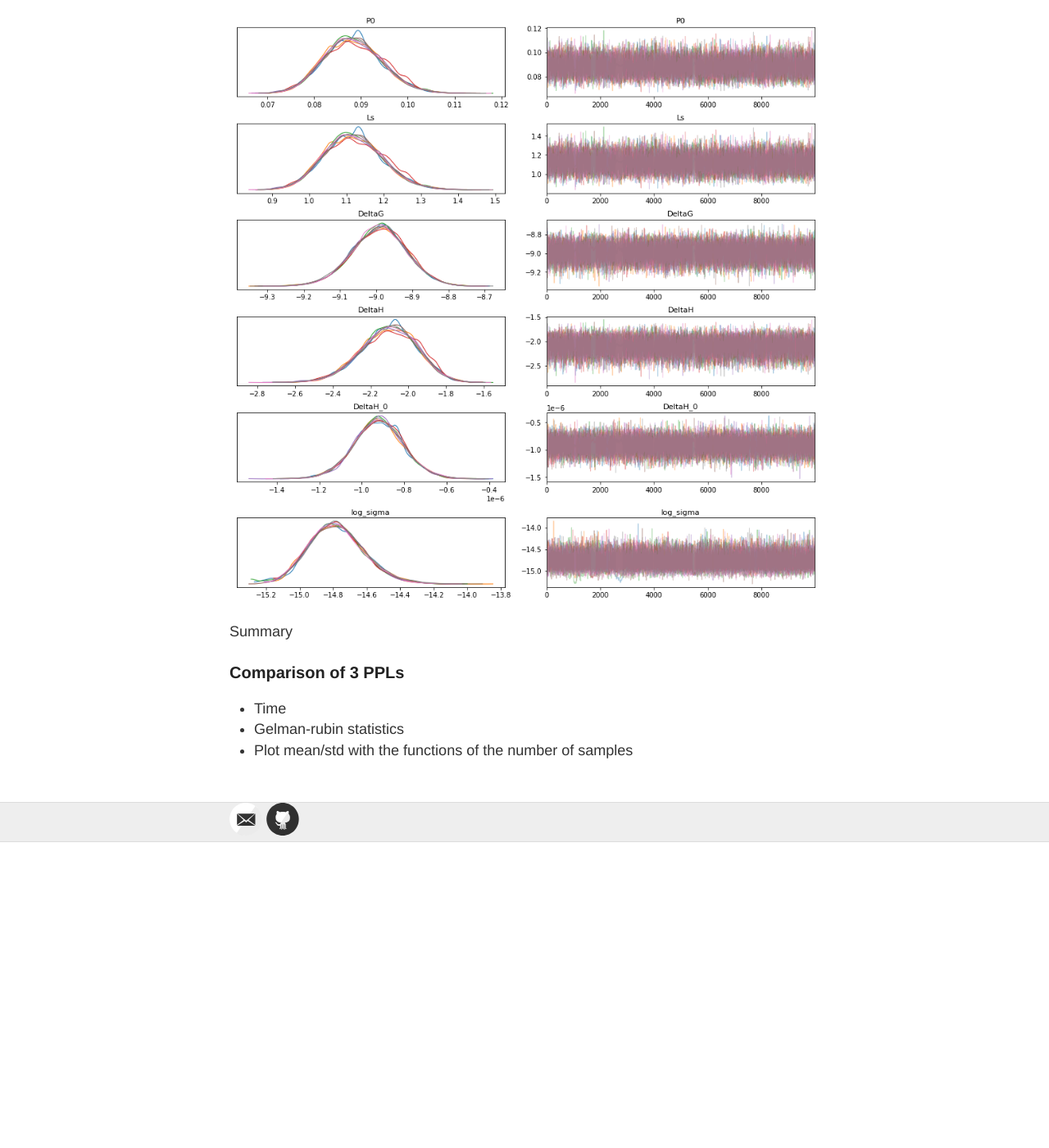
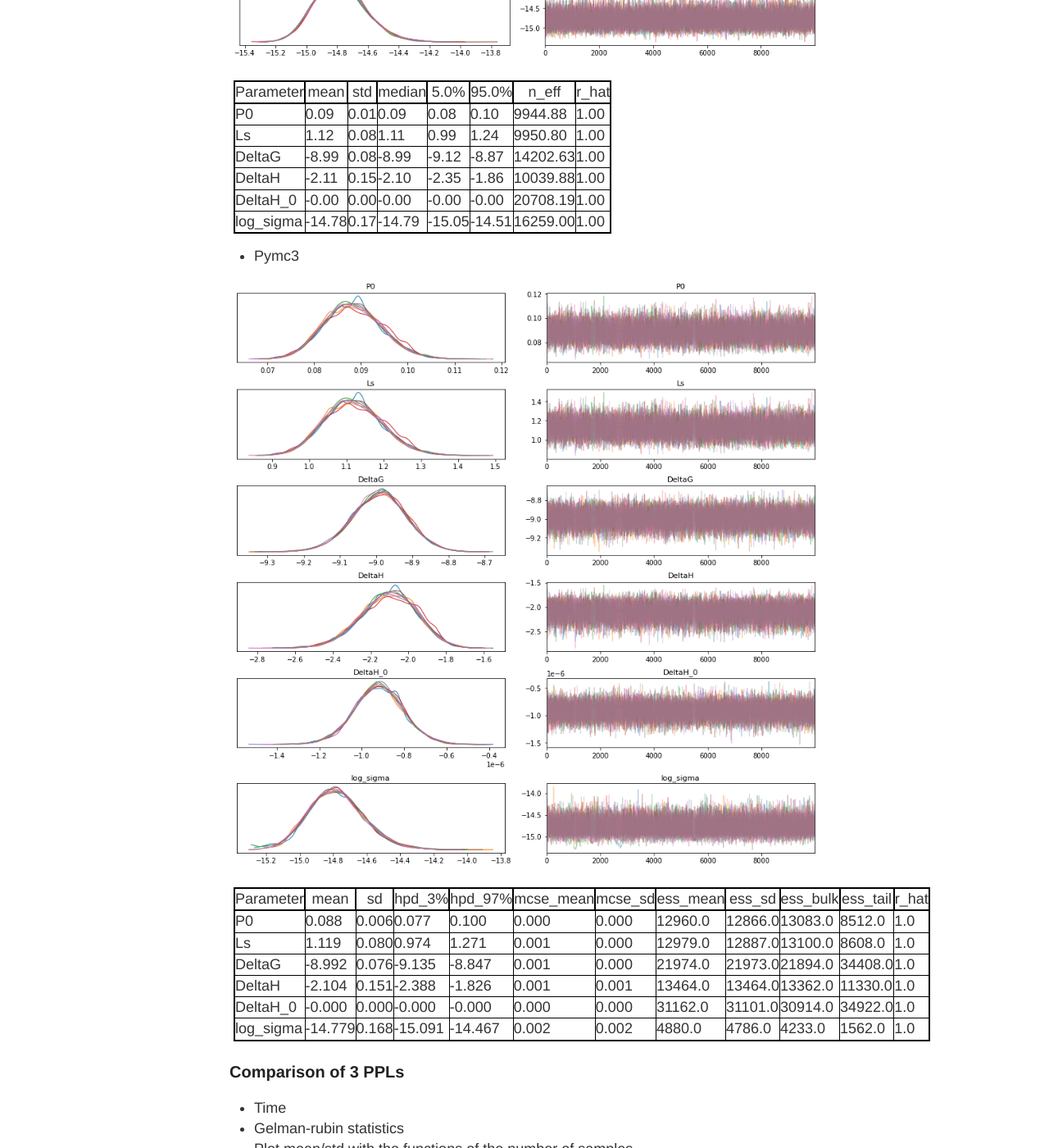
Before and after one commit to vanngocthuyla/Data_Analysis, a Jekyll site: the page built from pages/bayesian/PPLs_ITC.md, in a window 1280 px wide and 1400 px high, scrolled down 2380 px. Shown: the whole window at 82% size. Built offline with Jekyll 4.4.1, drawn with Linux system fonts in a browser that asks for light colours; our own code applies the rules of GitHub Pages for plain Markdown files; before the commit the page ends 3407 px from its top, so only the background shows below that; some of the changed text lies outside the part shown.

Commit message:
Update PPLs_ITC.md

```diff
--- a/pages/bayesian/PPLs_ITC.md
+++ b/pages/bayesian/PPLs_ITC.md
@@ -24,17 +24,40 @@ Pymc3 v3.8, Theano v1.0.5, Pandas v0.25, Arviz v0.4.1
 
 <img src='https://vanngocthuyla.github.io/Data_Analysis/images/bayesian/Numpyro_Plot.png' width="800">
 
-Summary
+|Parameter|mean|std|median|5.0%|95.0%|n_eff|r_hat|
+|---------|----|---|------|----|-----|-----|-----|
+|DeltaG|-8.99|0.08|-8.99|-9.12|-8.87|7859.73|1.00|
+|DeltaH|-2.10|0.15|-2.10|-2.34|-1.86|5488.17|1.00|
+|DeltaH_0|-0.00|0.00|-0.00|-0.00|-0.00|11006.09|1.00|
+|Ls|1.12|0.08|1.12|0.98|1.24|5377.76|1.00|
+|P0|0.09|0.01|0.09|0.08|0.10|5376.25|1.00|
+|log_sigma|-14.78|0.16|-14.79|-15.05|-14.52|8316.83|1.00
+
 - Pyro
 
 <img src='https://vanngocthuyla.github.io/Data_Analysis/images/bayesian/Pyro_Plot.png' width="800">
 
-Summary
+|Parameter|mean|std|median|5.0%|95.0%|n_eff|r_hat|
+|---------|----|---|------|----|-----|-----|-----|
+|P0|0.09|0.01|0.09|0.08|0.10|9944.88|1.00|
+|Ls|1.12|0.08|1.11|0.99|1.24|9950.80|1.00|
+|DeltaG|-8.99|0.08|-8.99|-9.12|-8.87|14202.63|1.00|
+|DeltaH|-2.11|0.15|-2.10|-2.35|-1.86|10039.88|1.00|
+|DeltaH_0|-0.00|0.00|-0.00|-0.00|-0.00|20708.19|1.00|
+|log_sigma|-14.78|0.17|-14.79|-15.05|-14.51|16259.00|1.00|
+
 - Pymc3
 
 <img src='https://vanngocthuyla.github.io/Data_Analysis/images/bayesian/Pymc3_Plot.png' width="800">
 
-Summary
+|Parameter|mean|sd|hpd_3%|hpd_97%|mcse_mean|mcse_sd|ess_mean|ess_sd|ess_bulk|ess_tail|r_hat|
+|---------|----|--|------|-------|---------|-------|--------|------|--------|--------|-----|
+|P0|0.088|0.006|0.077|0.100|0.000|0.000|12960.0|12866.0|13083.0|8512.0|1.0|
+|Ls|1.119|0.080|0.974|1.271|0.001|0.000|12979.0|12887.0|13100.0|8608.0|1.0|
+|DeltaG|-8.992|0.076|-9.135|-8.847|0.001|0.000|21974.0|21973.0|21894.0|34408.0|1.0|
+|DeltaH|-2.104|0.151|-2.388|-1.826|0.001|0.001|13464.0|13464.0|13362.0|11330.0|1.0|
+|DeltaH_0|-0.000|0.000|-0.000|-0.000|0.000|0.000|31162.0|31101.0|30914.0|34922.0|1.0|
+|log_sigma|-14.779|0.168|-15.091|-14.467|0.002|0.002|4880.0|4786.0|4233.0|1562.0|1.0|
 
 ### Comparison of 3 PPLs
 - Time
```
